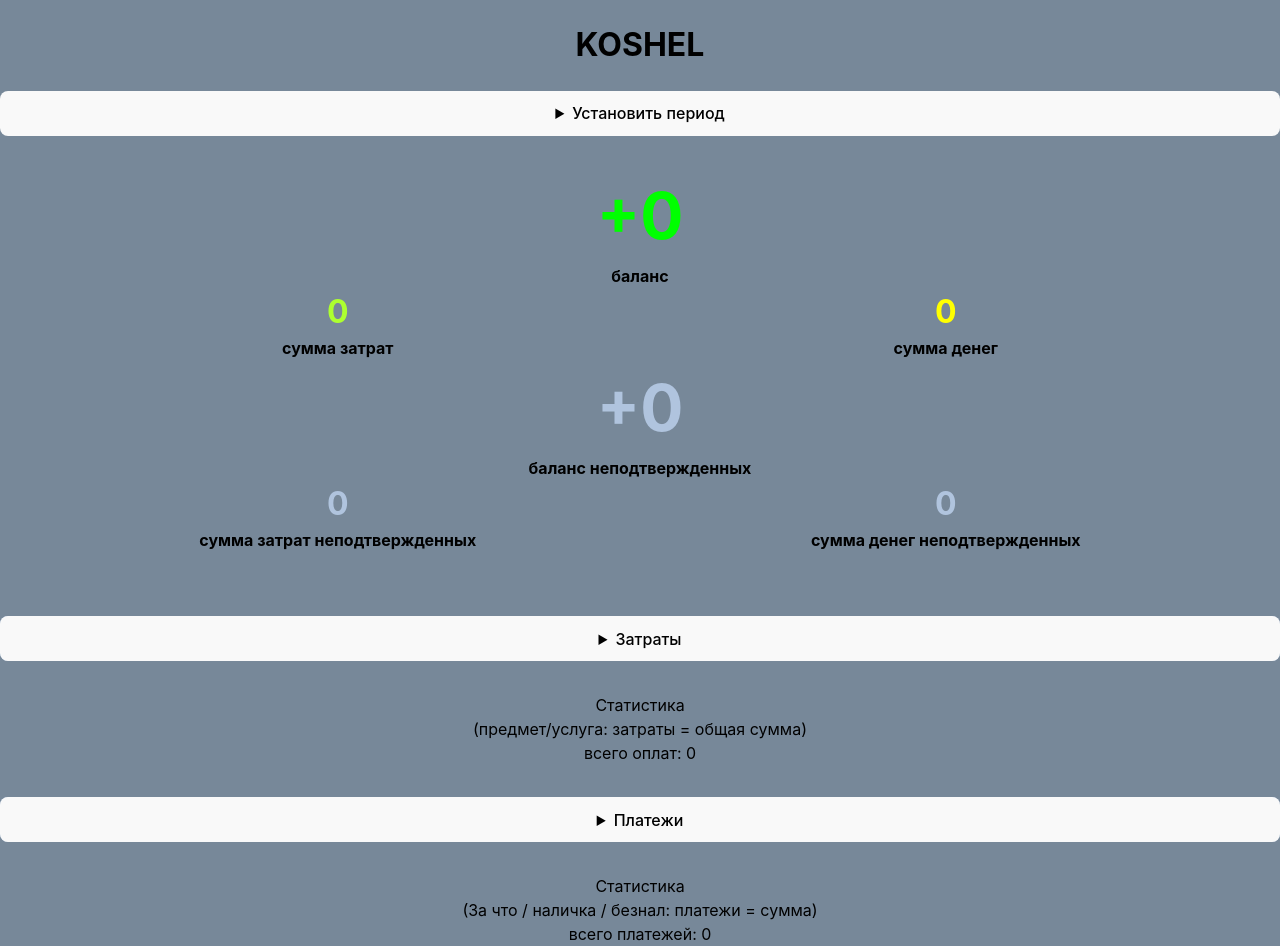
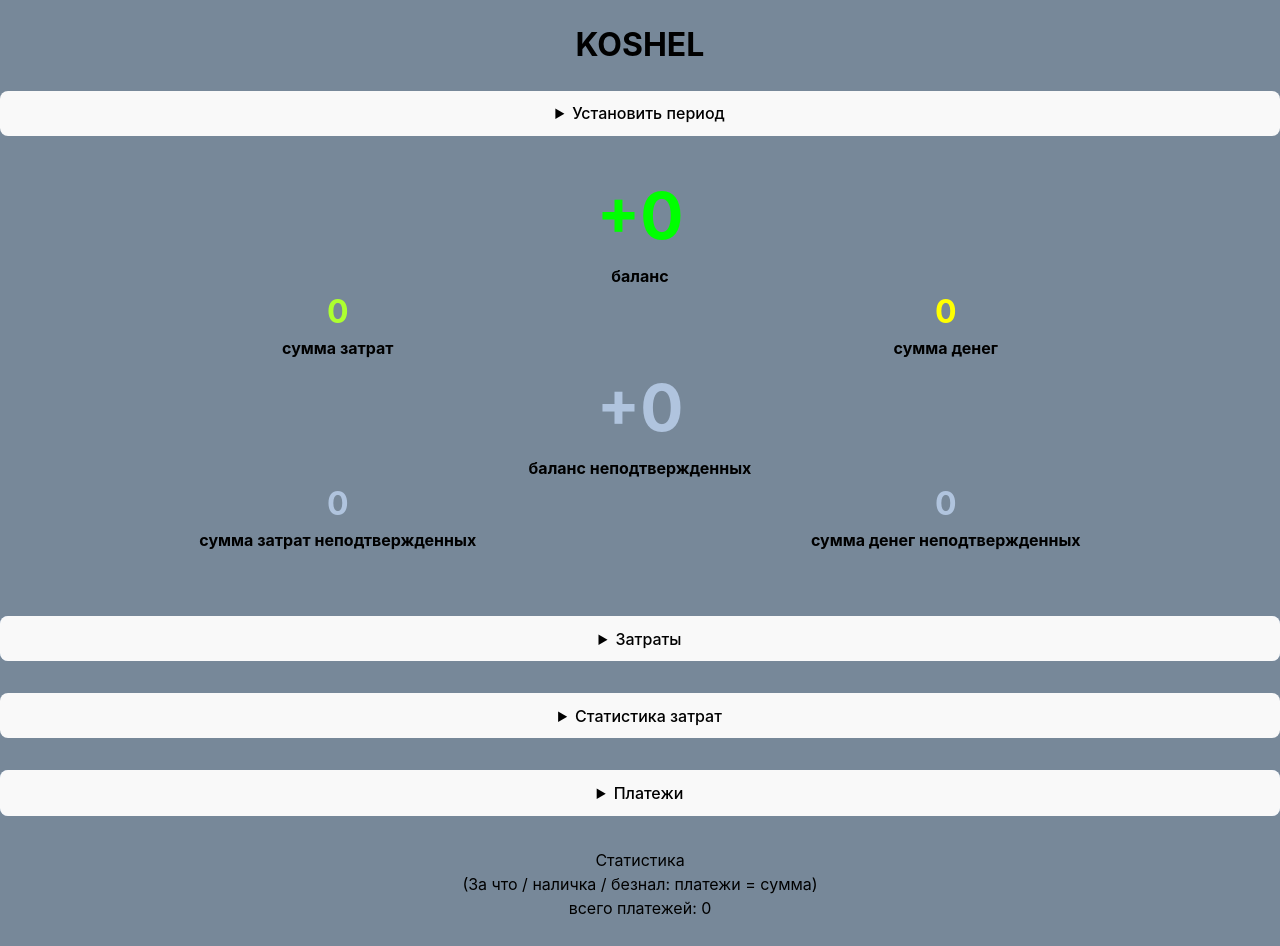
Before and after one commit to serjG901/koshel, a React (Vite) app: page / in a window 1280 px wide. After the commit the page ends 920 px from the top, so only its background shows below. Built offline with nearby package versions, Linux system fonts and the light colour scheme.

Commit message:
Update App.jsx

```diff
--- a/src/App.jsx
+++ b/src/App.jsx
@@ -121,9 +121,21 @@ function App() {
               })}
         </div>
       </details>
+      <details>
+        <summary>
+          Статистика затрат
+          {period === 0 && endDateRange
+            ? ` за ${new Date(startDateRange).toLocaleDateString()}`
+            : period > 0
+            ? ` c ${new Date(
+                startDateRange
+              ).toLocaleDateString()} по ${new Date(
+                endDateRange
+              ).toLocaleDateString()}`
+            : ""}
+        </summary>
         <div>
           <div>
-          Статистика
             {period === 0 && endDateRange
               ? ` за ${new Date(startDateRange).toLocaleDateString()}`
               : period > 0
@@ -138,6 +150,8 @@ function App() {
           {statTasks}
           <div>всего оплат: {tasks.length}</div>
         </div>
+      </details>
+
       <details>
         <summary>Платежи</summary>
         <FormAddPayment />
```
Lines whose indentation alone changed are shown as unchanged.
